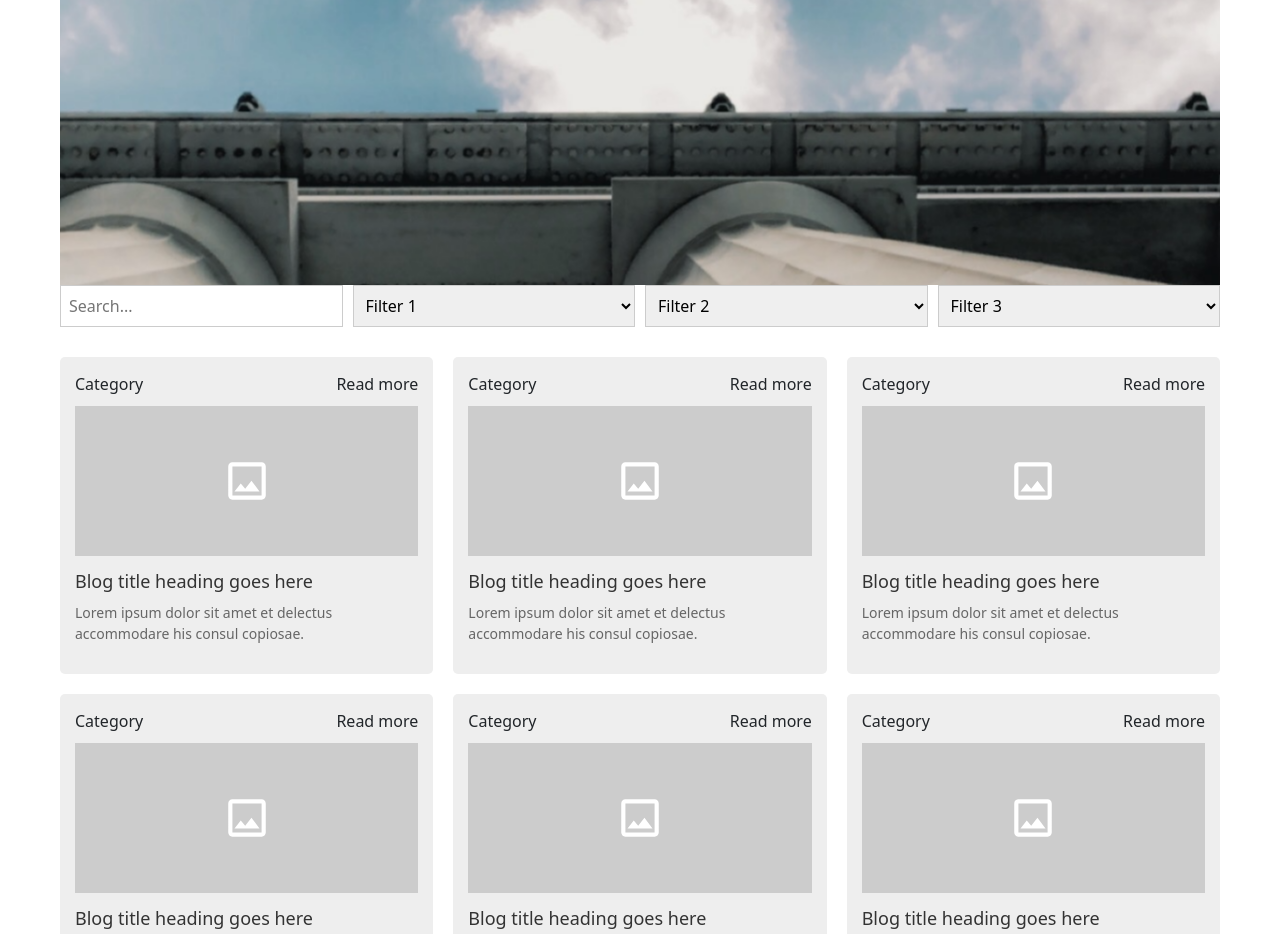
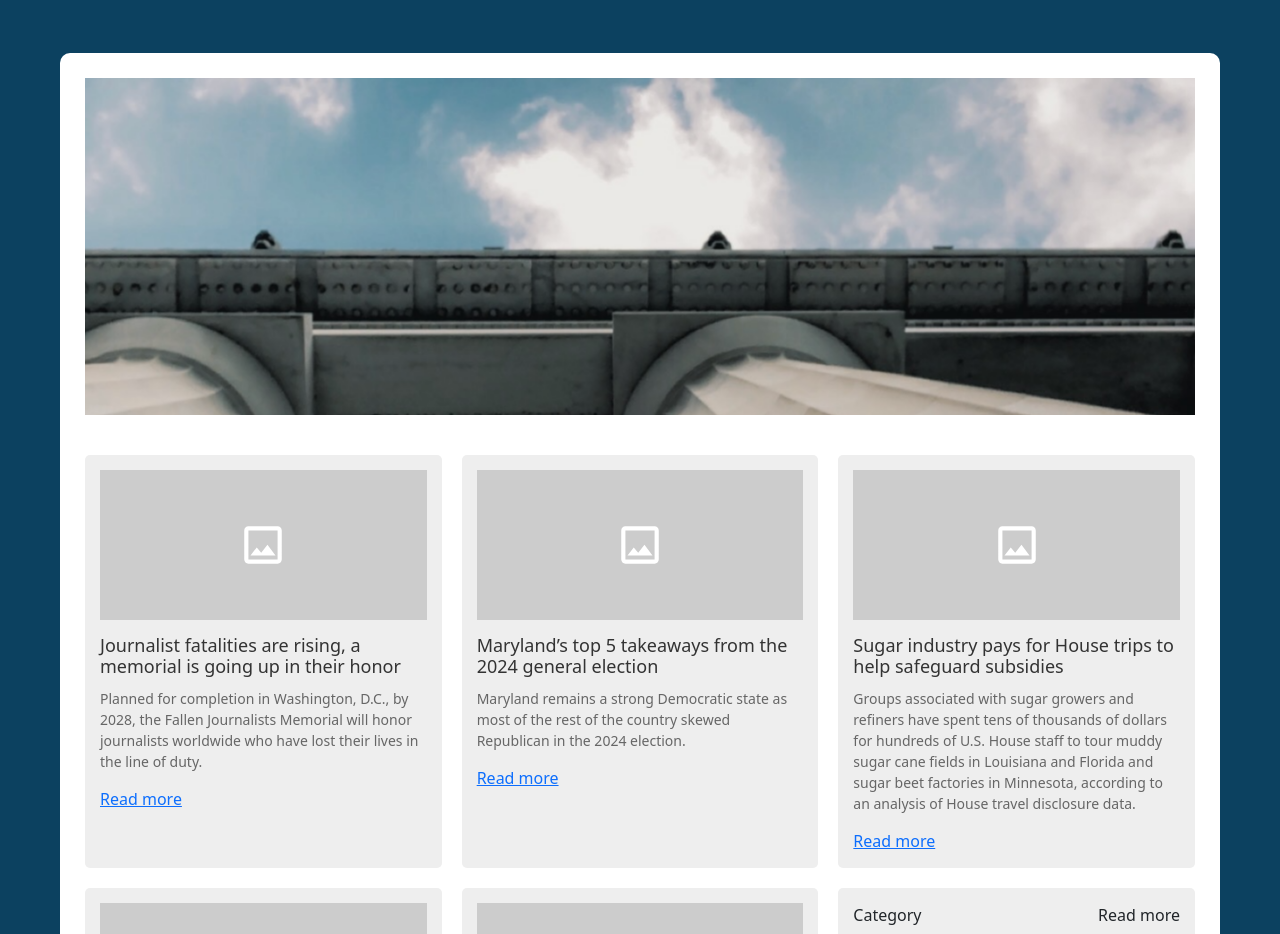
Before and after one commit to aprilqueved0/april-queved0.github.io, a plain HTML site: page projects/portfolio/print/index.html in a window 1280 px wide. Shown: the part 87-1021 px from the top of the page. Drawn offline with nearby package versions, Linux system fonts and the light colour scheme.

Commit message:
Clip gallery - missing thumbnails

```diff
--- a/projects/portfolio/print/index.html
+++ b/projects/portfolio/print/index.html
@@ -41,35 +41,69 @@
     <section class="intro">
         <img src="img/favlincvue.png"
             alt="A low angle photo taken of where a summer sky meets the ceiling of the Lincoln Memorial."
-            class="img-fluid">
+            class="img-fluid"
+            >
     </section>
-
-    <div class="search-filters">
-        <input type="text" placeholder="Search...">
-        <select>
-            <option value="" selected disabled>Filter 1</option>
-            <option value="option1">Option 1</option>
-            <option value="option2">Option 2</option>
-        </select>
-        <select>
-            <option value="" selected disabled>Filter 2</option>
-            <option value="option1">Option 1</option>
-            <option value="option2">Option 2</option>
-        </select>
-        <select>
-            <option value="" selected disabled>Filter 3</option>
-            <option value="option1">Option 1</option>
-            <option value="option2">Option 2</option>
-        </select>
-    </div>
 
     <div class="blog-grid">
         <!-- Blog Card 1 -->
         <div class="blog-card">
-            <div class="blog-card-header">
-                <span>Category</span>
-                <span class="read-more">Read more</span>
+            <div class="blog-card-image">
+                <svg xmlns="http://www.w3.org/2000/svg" viewBox="0 0 24 24">
+                    <path
+                        d="M19 5v14H5V5h14m0-2H5c-1.1 0-2 .9-2 2v14c0 1.1.9 2 2 2h14c1.1 0 2-.9 2-2V5c0-1.1-.9-2-2-2zm-4.86 8.86l-3 3.87L9 13.14 6 17h12l-3.86-5.14z" />
+                </svg>
             </div>
+            <h3>Journalist fatalities are rising, a memorial is going up in their honor</h3>
+            <p>Planned for completion in Washington, D.C., by 2028, the Fallen Journalists Memorial will honor journalists worldwide who have lost their lives in the line of duty.</p>
+            <span class="read-more"><a href="https://cnsmaryland.org/2024/12/04/journalist-fatalities-are-rising-a-memorial-is-going-up-in-their-honor/" target="_blank" rel="noopener noreferrer">
+            Read more</a></span>
+        </div>
+
+        <!-- Blog Card 2 -->
+        <div class="blog-card">
+            <div class="blog-card-image">
+                <svg xmlns="http://www.w3.org/2000/svg" viewBox="0 0 24 24">
+                    <<path
+                        d="M19 5v14H5V5h14m0-2H5c-1.1 0-2 .9-2 2v14c0 1.1.9 2 2 2h14c1.1 0 2-.9 2-2V5c0-1.1-.9-2-2-2zm-4.86 8.86l-3 3.87L9 13.14 6 17h12l-3.86-5.14z" />>
+                </svg>
+            </div>
+            <h3>Maryland’s top 5 takeaways from the 2024 general election</h3>
+            <p>Maryland remains a strong Democratic state as most of the rest of the country skewed Republican in the 2024 election.</p>
+            <span class="read-more"><a href="https://cnsmaryland.org/2024/11/06/marylands-top-5-takeaways-from-the-2024-general-election/" target="_blank" rel="noopener noreferrer">
+            Read more</a></span>
+        </div>
+
+        <!-- Blog Card 3 -->
+        <div class="blog-card">
+            <div class="blog-card-image">
+                <svg xmlns="http://www.w3.org/2000/svg" viewBox="0 0 24 24">
+                    <path
+                        d="M19 5v14H5V5h14m0-2H5c-1.1 0-2 .9-2 2v14c0 1.1.9 2 2 2h14c1.1 0 2-.9 2-2V5c0-1.1-.9-2-2-2zm-4.86 8.86l-3 3.87L9 13.14 6 17h12l-3.86-5.14z" />
+                </svg>
+            </div>
+            <h3>Sugar industry pays for House trips to help safeguard subsidies</h3>
+            <p>Groups associated with sugar growers and refiners have spent tens of thousands of dollars for hundreds of U.S. House staff to tour muddy sugar cane fields in Louisiana and Florida and sugar beet factories in Minnesota, according to an analysis of House travel disclosure data.</p>
+            <span class="read-more"><a href="https://cnsmaryland.org/2024/11/01/sugar-industry-pays-for-house-trips-to-help-safeguard-subsidies/" target="_blank" rel="noopener noreferrer">
+                Read more</a></span>
+        </div>
+
+        <!-- Blog Card 4 -->
+        <div class="blog-card">
+            <div class="blog-card-image">
+                <svg xmlns="http://www.w3.org/2000/svg" viewBox="0 0 24 24">
+                    <path
+                        d="M19 5v14H5V5h14m0-2H5c-1.1 0-2 .9-2 2v14c0 1.1.9 2 2 2h14c1.1 0 2-.9 2-2V5c0-1.1-.9-2-2-2zm-4.86 8.86l-3 3.87L9 13.14 6 17h12l-3.86-5.14z" />
+                </svg>
+            </div>
+            <h3>Baltimore metropolitan area traffic remains affected by the Key Bridge collapse</h3>
+            <p>Since the collapse of Baltimore’s Francis Scott Key Bridge in March, efforts to alleviate congestion and improve safety on suggested alternate routes have been a focal point of state agencies, elected officials and partner organizations. Still, an analysis of traffic crash data and congestion data by CNS found the absence of the bridge has significantly increased travel times and accident rates along I-95, I-695 and I-895.</p>
+            <span class="read-more"><a href="https://cnsmaryland.org/2024/10/29/baltimore-metropolitan-area-traffic-remains-affected-by-the-key-bridge-collapse/" target="_blank" rel="noopener noreferrer">
+                Read more</a></span>
+        </div>
+
+        <!-- Blog Card 5 -->
+        <div class="blog-card">
             <div class="blog-card-image">
                 <svg xmlns="http://www.w3.org/2000/svg" viewBox="0 0 24 24">
                     <path
@@ -78,70 +112,7 @@
             </div>
             <h3>Blog title heading goes here</h3>
             <p>Lorem ipsum dolor sit amet et delectus accommodare his consul copiosae.</p>
-        </div>
-
-        <!-- Blog Card 2 -->
-        <div class="blog-card">
-            <div class="blog-card-header">
-                <span>Category</span>
-                <span class="read-more">Read more</span>
-            </div>
-            <div class="blog-card-image">
-                <svg xmlns="http://www.w3.org/2000/svg" viewBox="0 0 24 24">
-                    <path
-                        d="M19 5v14H5V5h14m0-2H5c-1.1 0-2 .9-2 2v14c0 1.1.9 2 2 2h14c1.1 0 2-.9 2-2V5c0-1.1-.9-2-2-2zm-4.86 8.86l-3 3.87L9 13.14 6 17h12l-3.86-5.14z" />
-                </svg>
-            </div>
-            <h3>Blog title heading goes here</h3>
-            <p>Lorem ipsum dolor sit amet et delectus accommodare his consul copiosae.</p>
-        </div>
-
-        <!-- Blog Card 3 -->
-        <div class="blog-card">
-            <div class="blog-card-header">
-                <span>Category</span>
-                <span class="read-more">Read more</span>
-            </div>
-            <div class="blog-card-image">
-                <svg xmlns="http://www.w3.org/2000/svg" viewBox="0 0 24 24">
-                    <path
-                        d="M19 5v14H5V5h14m0-2H5c-1.1 0-2 .9-2 2v14c0 1.1.9 2 2 2h14c1.1 0 2-.9 2-2V5c0-1.1-.9-2-2-2zm-4.86 8.86l-3 3.87L9 13.14 6 17h12l-3.86-5.14z" />
-                </svg>
-            </div>
-            <h3>Blog title heading goes here</h3>
-            <p>Lorem ipsum dolor sit amet et delectus accommodare his consul copiosae.</p>
-        </div>
-
-        <!-- Blog Card 4 -->
-        <div class="blog-card">
-            <div class="blog-card-header">
-                <span>Category</span>
-                <span class="read-more">Read more</span>
-            </div>
-            <div class="blog-card-image">
-                <svg xmlns="http://www.w3.org/2000/svg" viewBox="0 0 24 24">
-                    <path
-                        d="M19 5v14H5V5h14m0-2H5c-1.1 0-2 .9-2 2v14c0 1.1.9 2 2 2h14c1.1 0 2-.9 2-2V5c0-1.1-.9-2-2-2zm-4.86 8.86l-3 3.87L9 13.14 6 17h12l-3.86-5.14z" />
-                </svg>
-            </div>
-            <h3>Blog title heading goes here</h3>
-            <p>Lorem ipsum dolor sit amet et delectus accommodare his consul copiosae.</p>
-        </div>
-
-        <!-- Blog Card 5 -->
-        <div class="blog-card">
-            <div class="blog-card-header">
-                <span>Category</span>
-                <span class="read-more">Read more</span>
-            </div>
-            <div class="blog-card-image">
-                <svg xmlns="http://www.w3.org/2000/svg" viewBox="0 0 24 24">
-                    <path
-                        d="M19 5v14H5V5h14m0-2H5c-1.1 0-2 .9-2 2v14c0 1.1.9 2 2 2h14c1.1 0 2-.9 2-2V5c0-1.1-.9-2-2-2zm-4.86 8.86l-3 3.87L9 13.14 6 17h12l-3.86-5.14z" />
-                </svg>
-            </div>
-            <h3>Blog title heading goes here</h3>
-            <p>Lorem ipsum dolor sit amet et delectus accommodare his consul copiosae.</p>
+            <span class="read-more">Read more</span>
         </div>
 
         <!-- Blog Card 6 -->
--- a/projects/portfolio/print/style.css
+++ b/projects/portfolio/print/style.css
@@ -18,7 +18,7 @@
     font-family: "IBM Plex Sans", sans-serif;
     font-size: 2.3rem;
     font-weight: italic;
-    color: #011E31;
+    color: #DAD9D6;
   }
 
   /* Style for the navigation container */
@@ -43,44 +43,20 @@ body {
     max-width: 1200px;
     margin: 0 auto;
     padding: 20px;
+    background-color: #0C4160;
 }
 
 main {
-    margin-top: 0px;
-}
-.nav {
-    display: flex;
-    justify-content: center;
-    gap: 20px;
-    margin-bottom: 40px;
-    padding-bottom: 20px;
-    border-bottom: 1px solid #eee;
+    margin-top: 120px;
+    background-color: #fff;
+    padding: 25px;
+    border-radius: 10px;
 }
 
-.nav a {
-    text-decoration: none;
-    color: #333;
-}
-
-.search-filters {
-    display: flex;
-    gap: 10px;
-    margin-top: 20;
-    margin-bottom: 30px;
-}
-
-.search-filters input,
-.search-filters select {
-    padding: 8px;
-    border: 1px solid #ccc;
-}
-
-.search-filters input {
-    flex: 1;
-}
-
-.search-filters select {
-    flex: 1;
+.intro {
+    text-align: center;
+    margin-bottom: 40px;
+        border-radius: 10px;
 }
 
 .blog-grid {
```
Also changed, not shown: projects/portfolio/print/img/balty.png (added).
